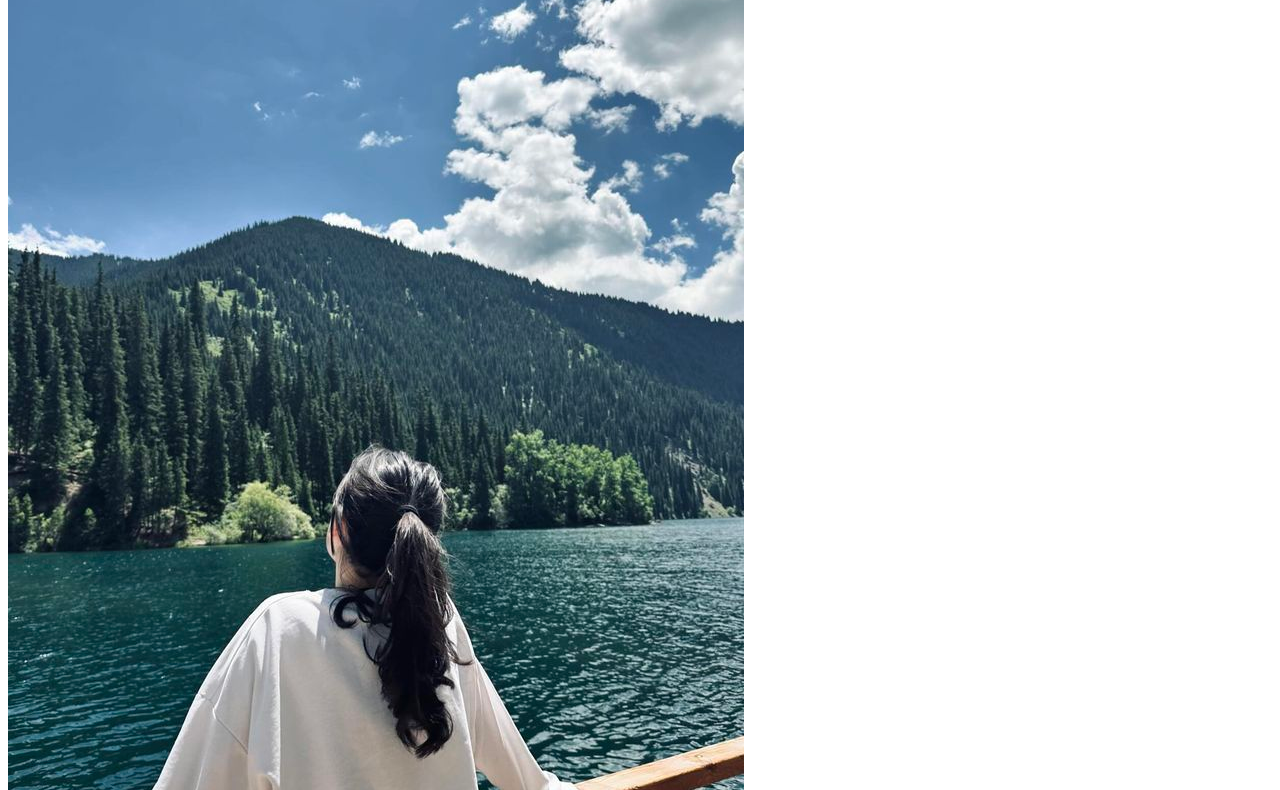
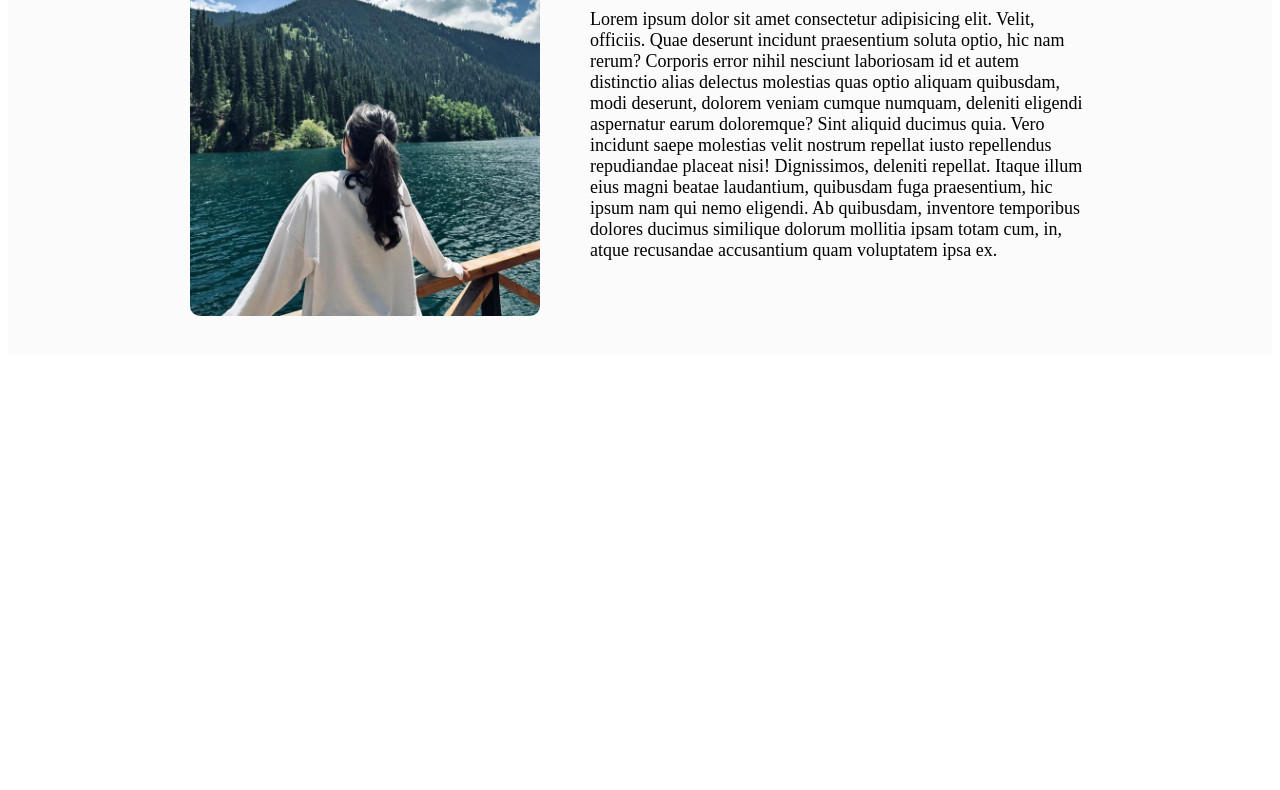
Before and after one commit to Eshrat48/travel_blog, a plain HTML site: page about_me.html in a window 1280 px wide. Shown: the part 219-1009 px from the top of the page. After the commit the page ends 800 px from the top, so only its background shows below. Drawn offline with Linux system fonts and the light colour scheme.

Commit message:
Modified About Me Page

```diff
--- a/about_me.html
+++ b/about_me.html
@@ -20,8 +20,17 @@
         <a href="contact.html" target="_blank">Contact</a>
     </div>
 
-    <h1>About Me</h1>
-    <p>Lorem ipsum dolor sit amet consectetur adipisicing elit. Dignissimos, eum? Animi odit consequuntur laudantium explicabo. Eos assumenda praesentium saepe veritatis corporis nulla fugit excepturi ipsam necessitatibus odio, aperiam non nobis.</p>
-    <img src="images/me.jpg" alt="My Photo">
+    <div class="am_container">
+
+        <div class="am_img">
+        <img src="images/me.jpg" alt="My Photo">
+    </div>
+
+    <div class="am_text">
+        <h1>About Me</h1>
+    <p>Lorem ipsum dolor sit amet consectetur adipisicing elit. Velit, officiis. Quae deserunt incidunt praesentium soluta optio, hic nam rerum? Corporis error nihil nesciunt laboriosam id et autem distinctio alias delectus molestias quas optio aliquam quibusdam, modi deserunt, dolorem veniam cumque numquam, deleniti eligendi aspernatur earum doloremque? Sint aliquid ducimus quia. Vero incidunt saepe molestias velit nostrum repellat iusto repellendus repudiandae placeat nisi! Dignissimos, deleniti repellat. Itaque illum eius magni beatae laudantium, quibusdam fuga praesentium, hic ipsum nam qui nemo eligendi. Ab quibusdam, inventore temporibus dolores ducimus similique dolorum mollitia ipsam totam cum, in, atque recusandae accusantium quam voluptatem ipsa ex.</p>
+    </div>
+
+    </div>
 </body>
 </html>
--- a/styles.css
+++ b/styles.css
@@ -47,3 +47,24 @@
     margin-top: 5px;
     font-size: 24px;
 }
+
+/* About Me page */
+.am_container{
+    display: flex;
+    align-items: center;
+     justify-content: center; /* this moves the content to the right */
+    gap: 50px;
+    padding: 35px;
+    background-color: rgb(251, 251, 251);
+}
+
+.am_img img{
+    width: 350px;
+    height: auto;
+    border-radius: 10px;
+}
+
+.am_text{
+    max-width: 500px;
+    font-size: large;
+}
```
